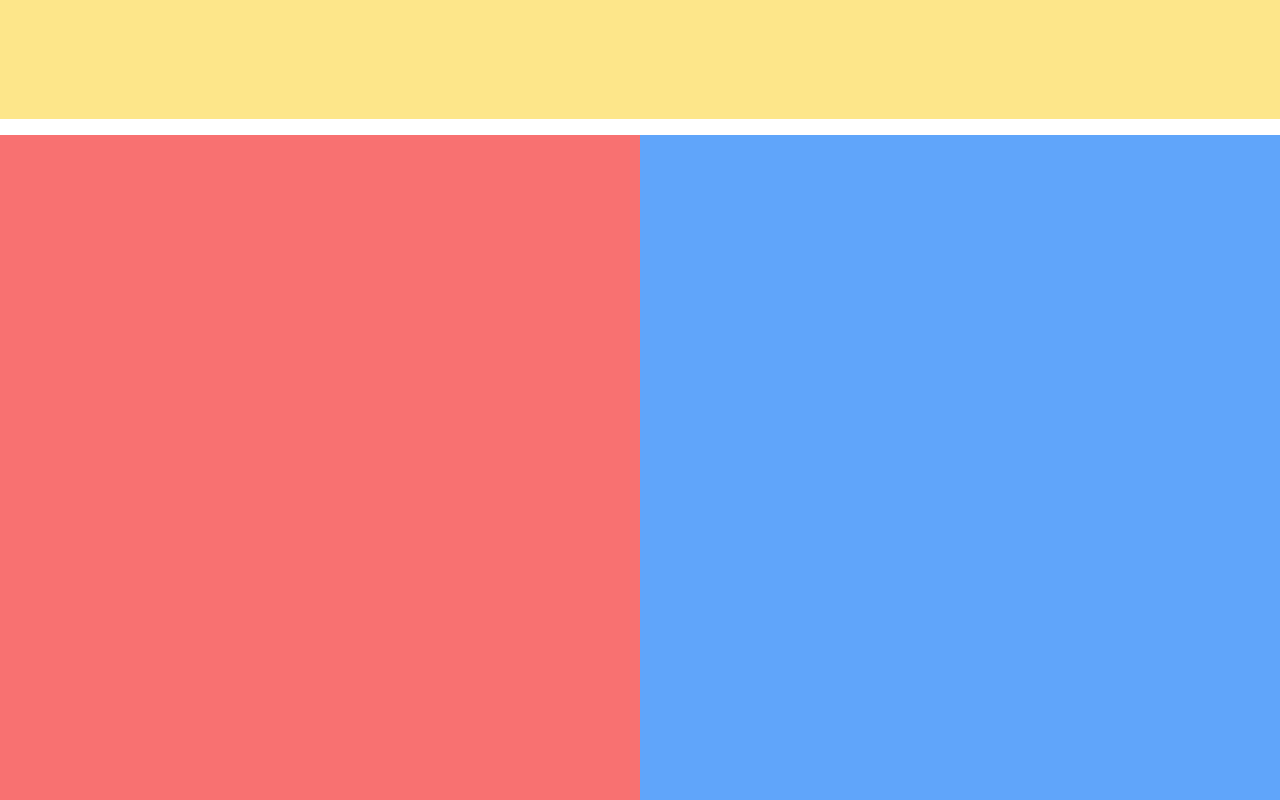
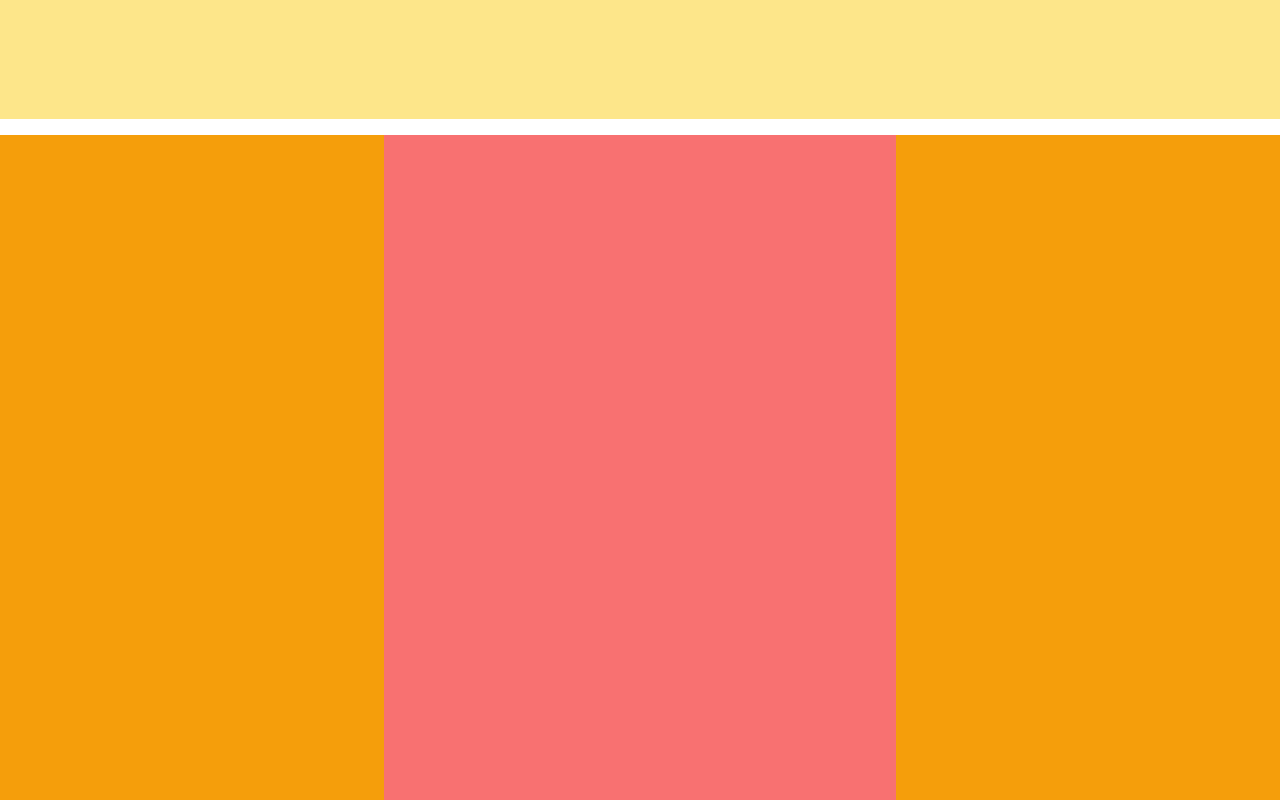
Before and after one commit to mash1408/Food-Delivery-App, a React (Create React App) app in the folder client/: page / in a window 1280 px wide. Shown: the part 5660-6460 px from the top of the page. Built offline with nearby package versions, Linux system fonts and the light colour scheme.

Commit message:
design contact footer layout

```diff
--- a/client/src/components/home.js
+++ b/client/src/components/home.js
@@ -56,9 +56,9 @@ function Home() {
                 </div>
             </div>
 
-            <div class="flex flex-wrap bg-green-300">
-                <div class=" px-64 sm:flex-grow py-64 bg-red-400"></div>
-                    <div class="px-64  sm:flex-grow py-64 bg-blue-400"></div>
+            <div class="justify-center flex flex-wrap bg-yellow-500">
+                <div class="flex-grow sm:flex-grow-0 sm:px-64 py-64 bg-red-400"></div>
+
             </div>
 
 
```
